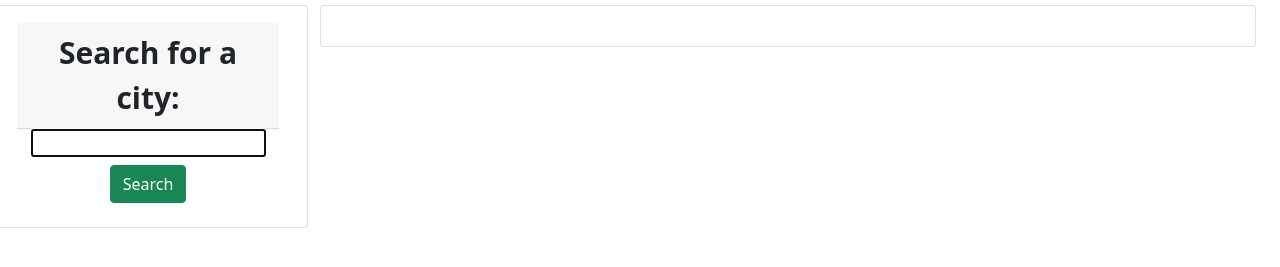
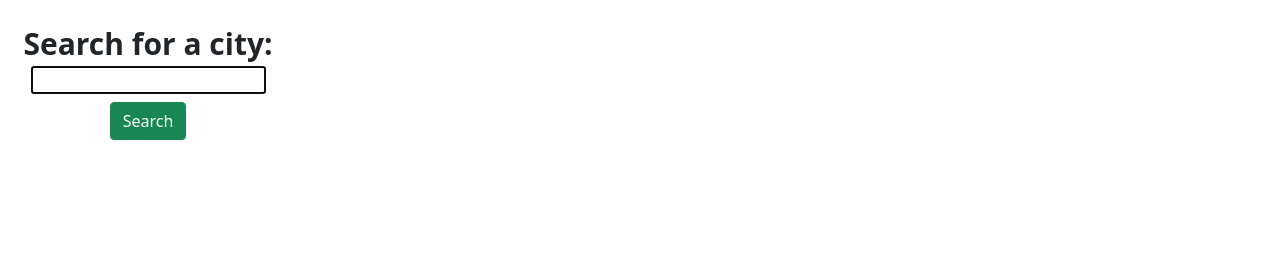
Before and after one commit to CharDige/Weather-dashboard, a plain HTML site: page index.html in a window 1280 px wide. Shown: the part 147-414 px from the top of the page. Drawn offline with nearby package versions, Linux system fonts and the light colour scheme.

Commit message:
Adjustments to HTML for styling

```diff
--- a/index.html
+++ b/index.html
@@ -21,22 +21,23 @@
     <main>
         <div id="search-container" class="row">
 
-            <div class="card col-12 col-md-3">
+            <div class="col-12 col-md-3" id="search-input-card">
                 <form id="city-search" class="card-body">
-                    <label for="city-search-input" class="card-header">Search for a city:</label>
+                    <label for="city-search-input">Search for a city:</label>
                     <input name="city-search-input" id="city-search-input" type="text" autofocus="true" class="form-input">
                     <button type="button" class="btn btn-success m-2" id="search-button">Search</button>
                 </form>
                 <div id="error-message"></div>
+                <div id="searched-cities"></div>
             </div>
 
-            <div class="col-12 col-md-9">
+            <div class="card-body col-12 col-md-9">
                 <div>
-                    <div class="card" id="today-weather-card"></div>
+                    <div id="today-weather-card"></div>
                 </div>
             </div>
 
-            <div class="col-12 col-md-3" id="searched-cities"></div>
+
         </div>
 
         <div class="container">
```
